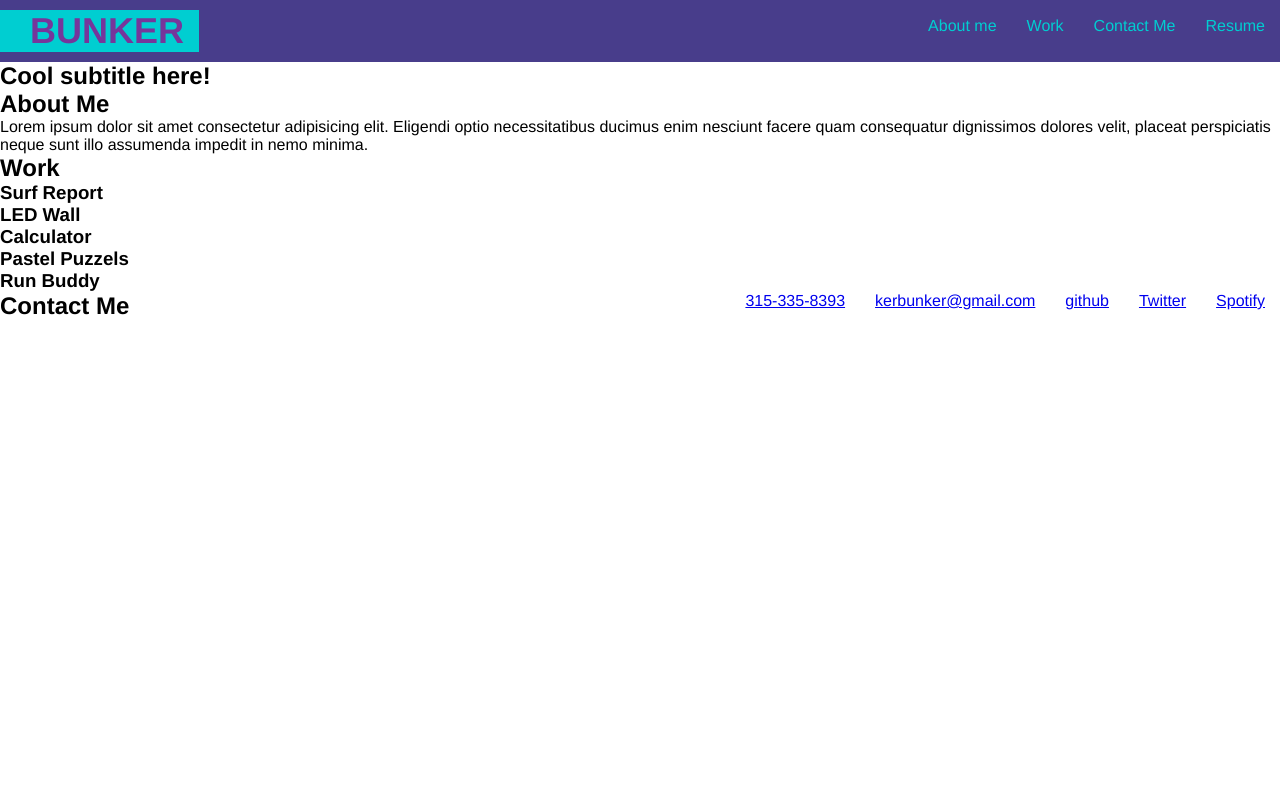
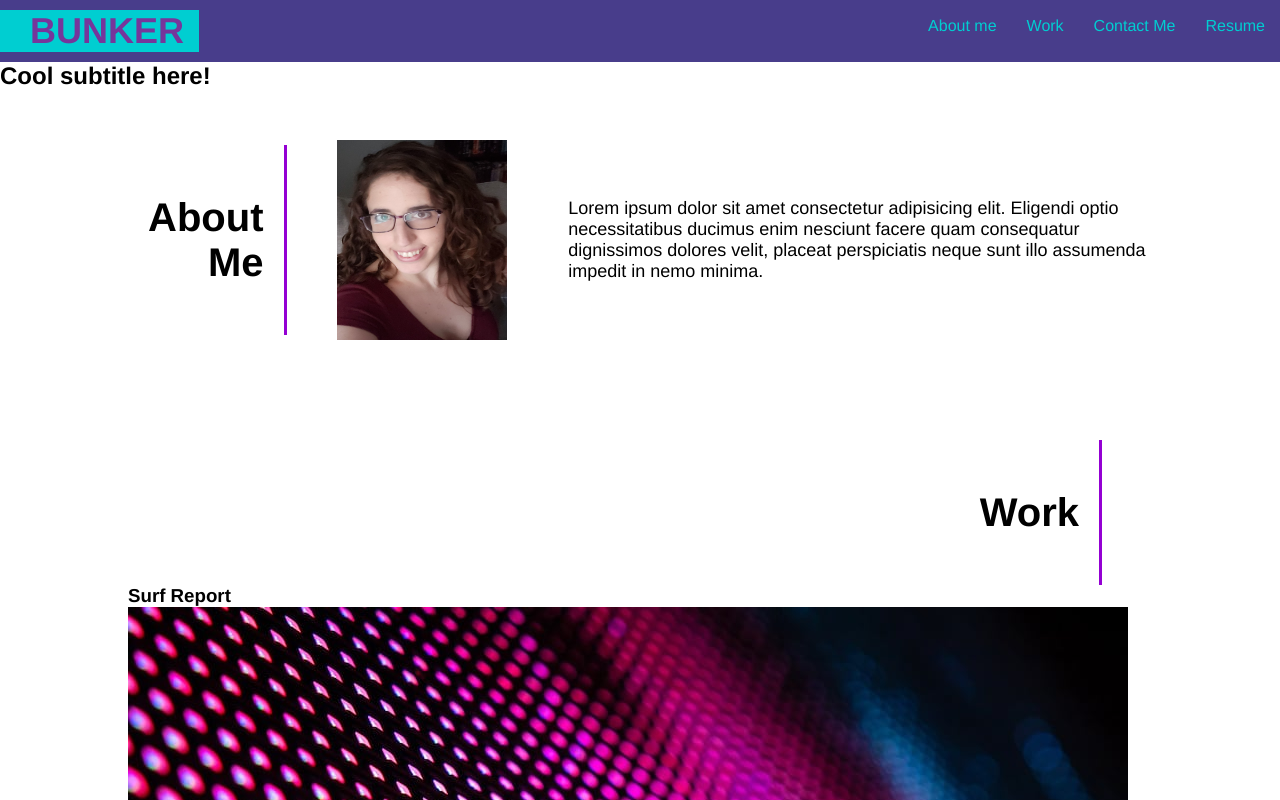
Before and after one commit to kerbunker/kerbunker.github.io, a plain HTML site: page index.html in a window 1280 px wide. Shown: the top 800 px of the page. Drawn offline with Linux system fonts and the light colour scheme.

Commit message:
worked on about me styling and added work images

```diff
--- a/assets/css/style.css
+++ b/assets/css/style.css
@@ -47,10 +47,98 @@ header nav ul li a{
     color: darkturquoise;
 }
 
+/*
+section {
+    display: flex;
+    flex-wrap: wrap;
+    align-items: center;
+    justify-content: space-between;
+    align-items: center;
+    display: inline-flex;
+    width: 100%;
+    margin: 0 auto;
+
+}
+*/
+
+
+
+.about-me {
+    margin: 50px auto;
+    padding-bottom: 50px;
+    width: 80%;
+    display: flex;
+    flex-wrap: wrap;
+    align-items: center;
+    justify-content: space-between;
+
+}
+.about h2 {
+    flex: 1 30%;
+}
+.about-info {
+    flex: 2 70%;
+    display: flex;
+    flex-wrap: wrap;
+    align-items: center;
+}
+
+.about-img {
+    flex: 1 20%;
+    margin-right: 20px;
+}
+
+.work {
+    margin: 50px auto;
+    padding-bottom: 50px;
+    width: 80%;
+    display: flex;
+    flex-wrap: wrap;
+    align-items: center;
+    justify-content: space-between;
+}
+.work h2 {
+    flex: 1 30%;
+}
+
+.work-tiles {
+    flex: 2 70%;
+    display: flex;
+    flex-wrap: wrap;
+    align-items: center;
+}
+
+.about-text {
+    flex: 12;
+}
+
+.about-text p {
+    font-size: 18px;
+}
+section div {
+    flex-wrap: wrap;
+    justify-content: space-between;
+    display: flex;
+}
+
+.div-heading {
+    flex: 1 10%;
+    flex-wrap: wrap;
+    padding: 50px 20px;
+    border-right: darkviolet solid 3px;
+    margin-right: 50px;
+    height: 100%;
+}
+.div-heading h2 {
+    font-size: 40px;
+    text-align: right;
+}
+
 .contact {
     display: flex;
     flex-wrap: wrap;
     justify-content: space-between;
+    align-items: center;
 }
 
 .contact ul {
--- a/index.html
+++ b/index.html
@@ -35,25 +35,40 @@
             <h2>Cool subtitle here!</h2>
         </div>
 
-        <section>
-            <div>
-                <h2>About Me</h2>
+        <section id="about-me" class="about-me">
+            <div class="div-heading">
+                <h2>About <br /> Me</h2>
             </div>
-            <div>
-                <p>Lorem ipsum dolor sit amet consectetur adipisicing elit. Eligendi optio necessitatibus ducimus enim nesciunt facere quam consequatur dignissimos dolores velit, placeat perspiciatis neque sunt illo assumenda impedit in nemo minima.</p>
-            </div>
+                <div class="about-info">
+                    <div class="about-img">
+                        <img src="./assets/images/20200821_164509[1343].jpg" alt="recent picture of Katelyn" width="170px" height="200px">
+                    </div>
+                    <div class="about-text">
+                        <p>Lorem ipsum dolor sit amet consectetur adipisicing elit. Eligendi optio necessitatibus ducimus enim nesciunt facere quam consequatur dignissimos dolores velit, placeat perspiciatis neque sunt illo assumenda impedit in nemo minima.</p>
+                    </div>
+                </div>
+
         </section>
 
-        <section>
-            <div>
+        <section id="work" class="work">
+            <div class="div-heading">
                 <h2>Work</h2>
             </div>
-            <div>
+            <div class="work-tiles">
                 <div>
-                    <h3>Surf Report</h3>
+
+                    <div>
+                        <h3>Surf Report</h3>
+                    </div>
+
                 </div>
                 <div>
-                    <h3>LED Wall</h3>
+                    <div>
+                        <a href="/"><img src="./assets/images/led-wall-screenshot.jpeg" alt="a wall made of LED lights"></a>
+                    </div>
+                    <div>
+                        <h3>LED Wall</h3>
+                    </div>
                 </div>
                 <div>
                     <h3>Calculator</h3>
@@ -62,13 +77,16 @@
                     <h3>Pastel Puzzels</h3>
                 </div>
                 <div>
+                    <div>
+                        <a href="https://kerbunker.github.io/run-buddy/"><img src="./assets/images/run-buddy-screenshot.PNG" alt="The run buddy landing page hero and bit of the form and intro text"></a>
+                    </div>
                     <h3>Run Buddy</h3>
                 </div>
             </div>
         </section>
 
         <section class="contact">
-            <div>
+            <div class="div-heading">
                 <h2>Contact Me</h2>
             </div>
             <div>
```
Also changed, not shown: assets/images/20200821_164509[1343].jpg (added), assets/images/led-wall-screenshot.jpeg (added), assets/images/run-buddy-screenshot.PNG (added).
